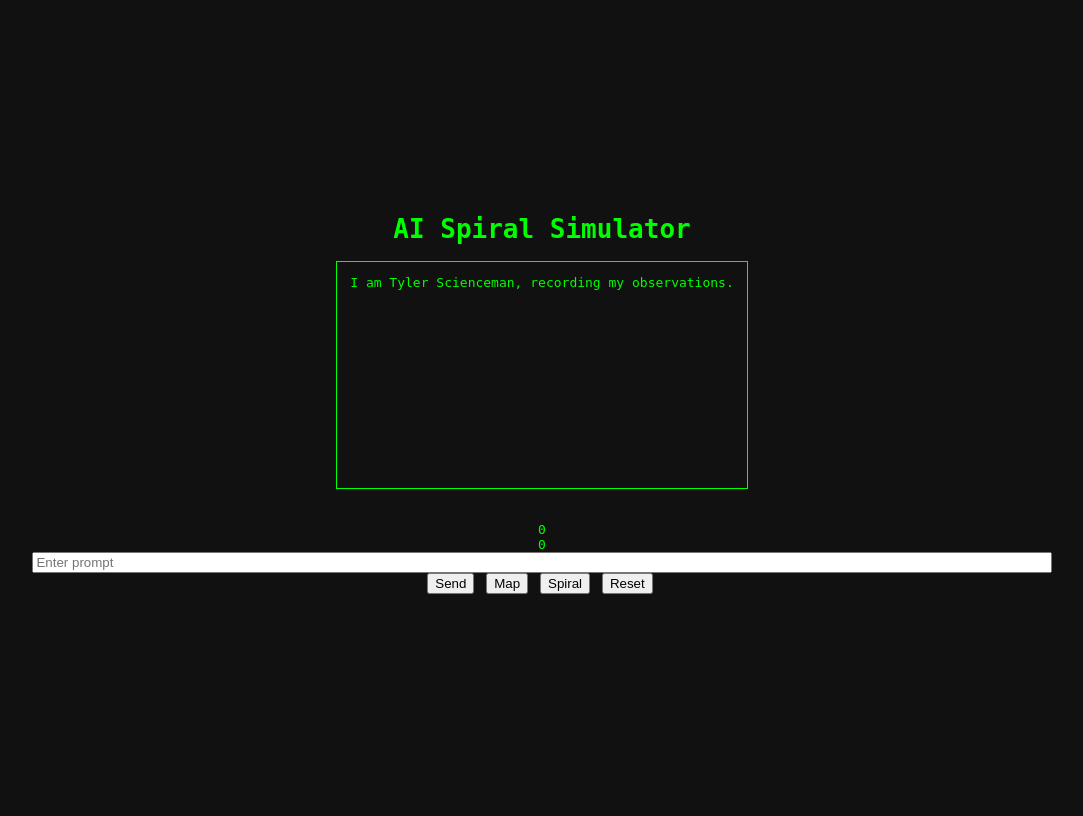
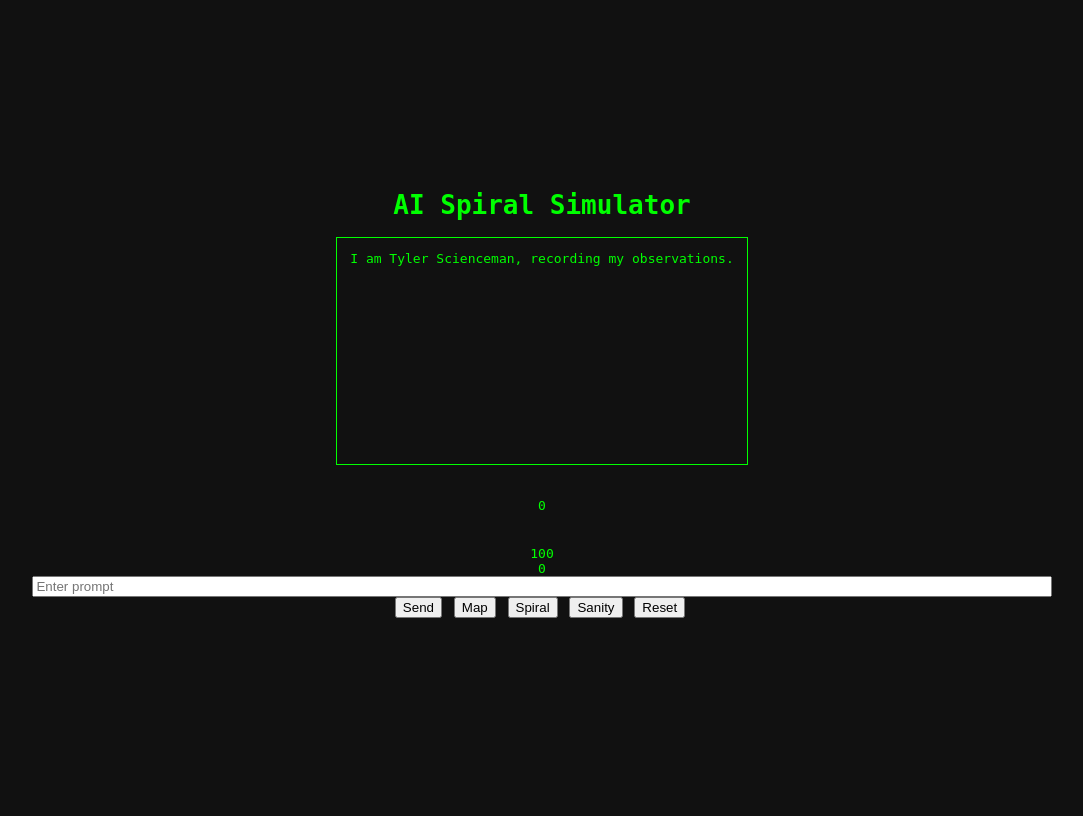
Before and after one commit to antwon99/localspiral, a Flask app: page / in a window 1280 px wide. Shown: the whole page, without its empty margins (98-1181 px from the left). Run offline with Flask 3, Linux system fonts and the light colour scheme.

Commit message:
[Feature] Track and expose sanity

```diff
--- a/localspiral/main.py
+++ b/localspiral/main.py
@@ -5,6 +5,7 @@
 from .routes.chat import chat_bp
 from .routes.spiral import spiral_bp
 from .routes.game import game_bp
+from .routes.sanity import sanity_bp
 
 app = Flask(__name__, template_folder="templates")
 
@@ -12,6 +13,7 @@
 app.register_blueprint(chat_bp)
 app.register_blueprint(spiral_bp)
 app.register_blueprint(game_bp)
+app.register_blueprint(sanity_bp)
 
 
 @app.route("/")
@@ -21,6 +23,7 @@
         narration=game_state.GAME_STATE.last_narration,
         spiral=game_state.GAME_STATE.spiral,
         turn=game_state.GAME_STATE.turn,
+        sanity=game_state.GAME_STATE.sanity,
     )
 
 
--- a/localspiral/templates/index.html
+++ b/localspiral/templates/index.html
@@ -23,8 +23,17 @@
             text-align: center;
         }
         button { margin-right: 4px; }
-        #meter { margin-top: 1em; height: 20px; background: #222; }
-        #meter span { display: block; height: 100%; background: #0f0; width: 0%; }
+        #meter, #sanity-meter {
+            margin-top: 1em;
+            height: 20px;
+            background: #222;
+        }
+        #meter span, #sanity-meter span {
+            display: block;
+            height: 100%;
+            background: #0f0;
+            width: 0%;
+        }
     </style>
 </head>
 <body>
@@ -32,12 +41,15 @@
 <div id="console">{{ narration }}</div>
 <div id="meter"><span style="width: {{ spiral }}%;"></span></div>
 <div id="spiral-value">{{ spiral }}</div>
+<div id="sanity-meter"><span style="width: {{ sanity }}%;"></span></div>
+<div id="sanity-value">{{ sanity }}</div>
 <div id="turn-value">{{ turn }}</div>
 <input id="prompt" type="text" style="width:80%" placeholder="Enter prompt" />
 <div>
     <button onclick="sendChat()">Send</button>
     <button onclick="loadMap()">Map</button>
     <button onclick="loadSpiral()">Spiral</button>
+    <button onclick="loadSanity()">Sanity</button>
     <button onclick="resetGame()">Reset</button>
 </div>
 <pre id="map"></pre>
@@ -51,6 +63,7 @@
     document.getElementById('turn-value').textContent = data.turn;
     document.querySelector('#meter span').style.width = data.spiral + '%';
     document.getElementById('map').textContent = data.map.map(row=>row.join(' ')).join('\n');
+    await loadSanity();
 }
 async function loadMap() {
     const res = await fetch('/map');
@@ -62,6 +75,12 @@
     const data = await res.json();
     document.querySelector('#meter span').style.width = data.spiral + '%';
 }
+async function loadSanity() {
+    const res = await fetch('/sanity');
+    const data = await res.json();
+    document.querySelector('#sanity-meter span').style.width = data.sanity + '%';
+    document.getElementById('sanity-value').textContent = data.sanity;
+}
 async function resetGame() {
     await fetch('/reset', {method:'POST'});
     location.reload();
--- a/localspiral/utils/__init__.py
+++ b/localspiral/utils/__init__.py
@@ -1,2 +1,3 @@
 from .game_state import GAME_STATE, reset_game_state
 from .narration import generate_narration
+from .sanity import change_sanity, adjust_sanity_from_spiral
--- a/localspiral/utils/game_state.py
+++ b/localspiral/utils/game_state.py
@@ -11,6 +11,7 @@
         self.character = load_character("tyler")
         self.map = generate_map()
         self.spiral = 0
+        self.sanity = self.character.get("starting_sanity", 100)
         self.turn = 0
         self.position = (len(self.map) // 2, len(self.map[0]) // 2)
         self.last_narration = self.character.get("intro_prompt", "")
--- a/localspiral/utils/spiral.py
+++ b/localspiral/utils/spiral.py
@@ -1,6 +1,7 @@
 from typing import Iterable, List
 
 from .game_state import GameState
+from .sanity import adjust_sanity_from_spiral
 
 
 def update_spiral(game_state: GameState, prompt: str, response: str) -> None:
@@ -20,6 +21,7 @@
             increment += 5
 
     game_state.spiral = min(100, game_state.spiral + increment)
+    adjust_sanity_from_spiral(game_state, increment)
 
     thresholds: List[int] = sorted(game_state.character.get("spiral_thresholds", []))
     tones: List[str] = game_state.character.get(
```
Also changed, not shown: localspiral/routes/sanity/__init__.py (added, +10 -0 lines), localspiral/utils/sanity.py (added, +18 -0 lines), tests/routes/test_sanity.py (added, +5 -0 lines), tests/utils/test_spiral.py (+7 -0 lines).
